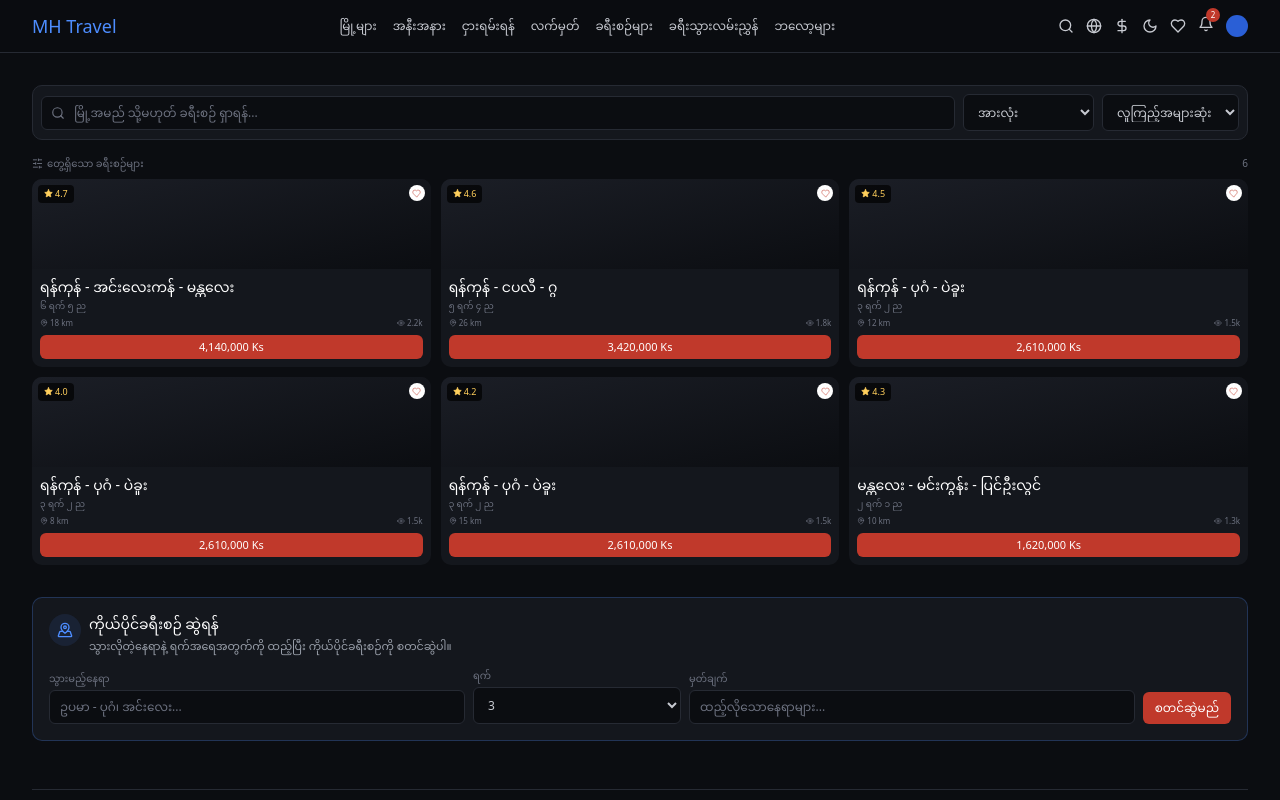
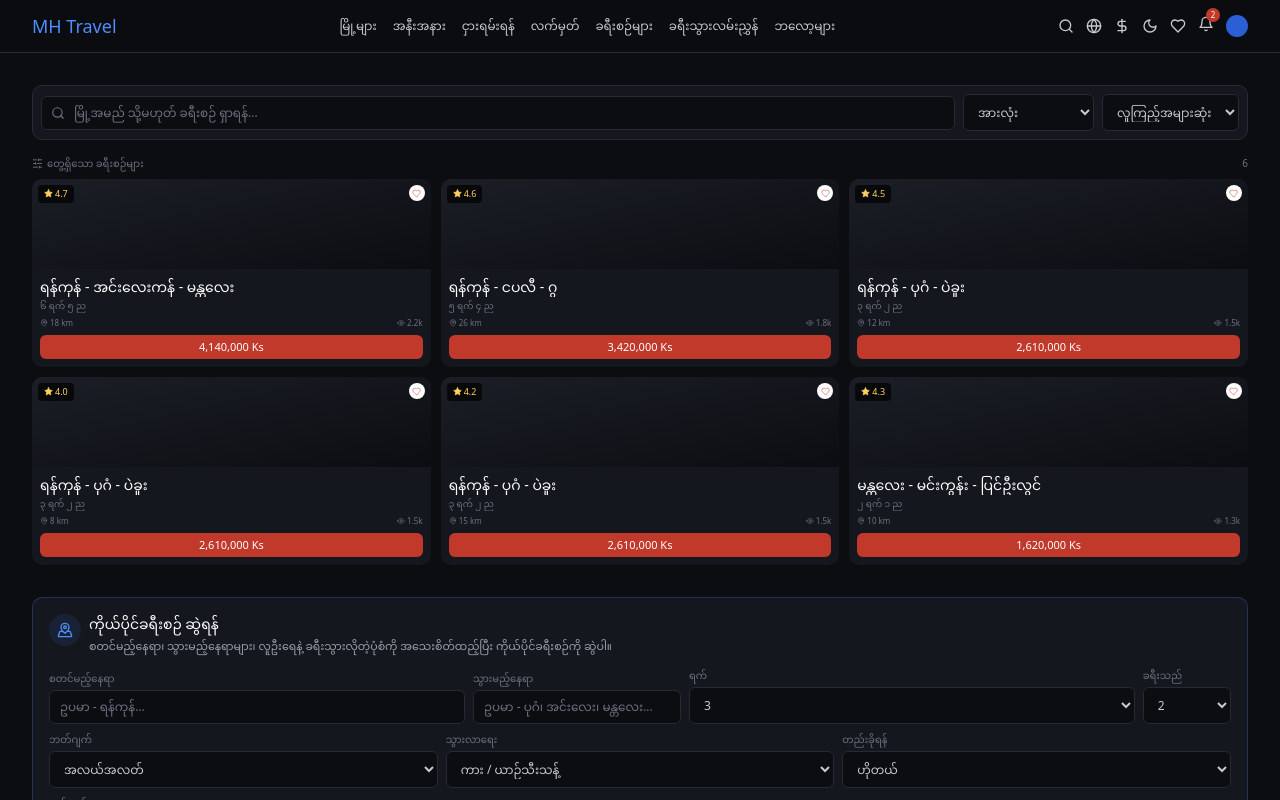
Before and after one commit to mhtravelmm/mhtravelmm, a React (Vite) app: page /travel-plans in a window 1280 px wide. Shown: the top 800 px of the page. Built offline with nearby package versions, Linux system fonts and the light colour scheme.

Commit message:
Expand custom Travel Plan details

```diff
--- a/src/features/travelPlans/TravelPlansPage.tsx
+++ b/src/features/travelPlans/TravelPlansPage.tsx
@@ -79,8 +79,13 @@ export function TravelPlansPage() {
   const [query, setQuery] = useState('');
   const [duration, setDuration] = useState<DurationFilter>('all');
   const [sortMode, setSortMode] = useState<SortMode>('popular');
+  const [customStart, setCustomStart] = useState('');
   const [customDestination, setCustomDestination] = useState('');
   const [customDays, setCustomDays] = useState('3');
+  const [customTravelers, setCustomTravelers] = useState('2');
+  const [customBudget, setCustomBudget] = useState('mid');
+  const [customTransport, setCustomTransport] = useState('car');
+  const [customStay, setCustomStay] = useState('hotel');
   const [customNotes, setCustomNotes] = useState('');
   const [customPlanSaved, setCustomPlanSaved] = useState(false);
 
@@ -187,9 +192,21 @@ export function TravelPlansPage() {
           className="grid gap-2 sm:grid-cols-[1.4fr_0.7fr_1.5fr_auto] sm:items-end"
           onSubmit={(event) => {
             event.preventDefault();
-            if (customDestination.trim()) setCustomPlanSaved(true);
+            if (customStart.trim() && customDestination.trim()) setCustomPlanSaved(true);
           }}
         >
+          <label className="block">
+            <span className="mb-1 block text-[10px] text-text-faint">{t('travel_plans_custom_start')}</span>
+            <input
+              value={customStart}
+              onChange={(event) => {
+                setCustomStart(event.target.value);
+                setCustomPlanSaved(false);
+              }}
+              placeholder={t('travel_plans_custom_start_placeholder')}
+              className="w-full rounded-md border border-border bg-bg px-2.5 py-2 text-xs text-text-primary outline-none placeholder:text-text-faint focus:border-brand-blue/60"
+            />
+          </label>
           <label className="block">
             <span className="mb-1 block text-[10px] text-text-faint">{t('travel_plans_custom_destination')}</span>
             <input
@@ -213,22 +230,57 @@ export function TravelPlansPage() {
             </select>
           </label>
           <label className="block">
+            <span className="mb-1 block text-[10px] text-text-faint">{t('travel_plans_custom_travelers')}</span>
+            <select value={customTravelers} onChange={(event) => setCustomTravelers(event.target.value)} className="w-full rounded-md border border-border bg-bg px-2.5 py-2 text-xs text-text-secondary outline-none focus:border-brand-blue/60">
+              {[1, 2, 3, 4, 5, 6, 7, 8].map((count) => <option key={count} value={count}>{count}</option>)}
+            </select>
+          </label>
+
+          <div className="grid gap-2 sm:col-span-4 sm:grid-cols-3">
+            <label className="block">
+              <span className="mb-1 block text-[10px] text-text-faint">{t('travel_plans_custom_budget')}</span>
+              <select value={customBudget} onChange={(event) => setCustomBudget(event.target.value)} className="w-full rounded-md border border-border bg-bg px-2.5 py-2 text-xs text-text-secondary outline-none focus:border-brand-blue/60">
+                <option value="low">{t('travel_plans_custom_budget_low')}</option>
+                <option value="mid">{t('travel_plans_custom_budget_mid')}</option>
+                <option value="high">{t('travel_plans_custom_budget_high')}</option>
+              </select>
+            </label>
+            <label className="block">
+              <span className="mb-1 block text-[10px] text-text-faint">{t('travel_plans_custom_transport')}</span>
+              <select value={customTransport} onChange={(event) => setCustomTransport(event.target.value)} className="w-full rounded-md border border-border bg-bg px-2.5 py-2 text-xs text-text-secondary outline-none focus:border-brand-blue/60">
+                <option value="car">{t('travel_plans_custom_transport_car')}</option>
+                <option value="bus">{t('travel_plans_custom_transport_bus')}</option>
+                <option value="mixed">{t('travel_plans_custom_transport_mixed')}</option>
+              </select>
+            </label>
+            <label className="block">
+              <span className="mb-1 block text-[10px] text-text-faint">{t('travel_plans_custom_stay')}</span>
+              <select value={customStay} onChange={(event) => setCustomStay(event.target.value)} className="w-full rounded-md border border-border bg-bg px-2.5 py-2 text-xs text-text-secondary outline-none focus:border-brand-blue/60">
+                <option value="hotel">{t('travel_plans_custom_stay_hotel')}</option>
+                <option value="guesthouse">{t('travel_plans_custom_stay_guesthouse')}</option>
+                <option value="flexible">{t('travel_plans_custom_stay_flexible')}</option>
+              </select>
+            </label>
+          </div>
+
+          <label className="block sm:col-span-3">
             <span className="mb-1 block text-[10px] text-text-faint">{t('travel_plans_custom_notes')}</span>
-            <input
+            <textarea
               value={customNotes}
               onChange={(event) => setCustomNotes(event.target.value)}
               placeholder={t('travel_plans_custom_notes_placeholder')}
-              className="w-full rounded-md border border-border bg-bg px-2.5 py-2 text-xs text-text-primary outline-none placeholder:text-text-faint focus:border-brand-blue/60"
+              rows={2}
+              className="w-full resize-y rounded-md border border-border bg-bg px-2.5 py-2 text-xs text-text-primary outline-none placeholder:text-text-faint focus:border-brand-blue/60"
             />
           </label>
-          <button type="submit" className="rounded-md bg-brand-red px-3 py-2 text-xs font-medium text-white transition hover:brightness-110">
+          <button type="submit" className="rounded-md bg-brand-red px-3 py-2 text-xs font-medium text-white transition hover:brightness-110 sm:self-end">
             {t('travel_plans_custom_button')}
           </button>
         </form>
 
         {customPlanSaved && (
           <p className="mt-3 rounded-md bg-brand-blue/10 px-2.5 py-2 text-[11px] text-brand-blue">
-            {t('travel_plans_custom_saved')} {customDestination} · {customDays} {t('travel_plans_custom_day_suffix')}
+            {t('travel_plans_custom_saved')} {customStart} → {customDestination} · {customDays} {t('travel_plans_custom_day_suffix')} · {customTravelers} {t('travel_plans_custom_travelers_suffix')} · {t(`travel_plans_custom_budget_${customBudget}` as 'travel_plans_custom_budget_low' | 'travel_plans_custom_budget_mid' | 'travel_plans_custom_budget_high')} · {t(`travel_plans_custom_transport_${customTransport}` as 'travel_plans_custom_transport_car' | 'travel_plans_custom_transport_bus' | 'travel_plans_custom_transport_mixed')} · {t(`travel_plans_custom_stay_${customStay}` as 'travel_plans_custom_stay_hotel' | 'travel_plans_custom_stay_guesthouse' | 'travel_plans_custom_stay_flexible')}
             {customNotes.trim() ? ` · ${customNotes.trim()}` : ''}
           </p>
         )}
--- a/src/lib/i18n.tsx
+++ b/src/lib/i18n.tsx
@@ -128,12 +128,28 @@ const translations = {
   travel_plans_results: { mm: 'တွေ့ရှိသော ခရီးစဉ်များ', en: 'Available plans' },
   travel_plans_no_results: { mm: 'ကိုက်ညီတဲ့ ခရီးစဉ် မတွေ့ပါ။', en: 'No travel plans match your search.' },
   travel_plans_custom_title: { mm: 'ကိုယ်ပိုင်ခရီးစဉ် ဆွဲရန်', en: 'Create your own plan' },
-  travel_plans_custom_intro: { mm: 'သွားလိုတဲ့နေရာနဲ့ ရက်အရေအတွက်ကို ထည့်ပြီး ကိုယ်ပိုင်ခရီးစဉ်ကို စတင်ဆွဲပါ။', en: 'Start a custom itinerary with your destination and number of days.' },
+  travel_plans_custom_intro: { mm: 'စတင်မည့်နေရာ၊ သွားမည့်နေရာများ၊ လူဦးရေနဲ့ ခရီးသွားလိုတဲ့ပုံစံကို အသေးစိတ်ထည့်ပြီး ကိုယ်ပိုင်ခရီးစဉ်ကို ဆွဲပါ။', en: 'Build a detailed itinerary with your start point, destinations, travelers, and travel preferences.' },
+  travel_plans_custom_start: { mm: 'စတင်မည့်နေရာ', en: 'Starting point' },
+  travel_plans_custom_start_placeholder: { mm: 'ဥပမာ - ရန်ကုန်...', en: 'e.g. Yangon...' },
   travel_plans_custom_destination: { mm: 'သွားမည့်နေရာ', en: 'Destination' },
-  travel_plans_custom_destination_placeholder: { mm: 'ဥပမာ - ပုဂံ၊ အင်းလေး...', en: 'e.g. Bagan, Inle Lake...' },
+  travel_plans_custom_destination_placeholder: { mm: 'ဥပမာ - ပုဂံ၊ အင်းလေး၊ မန္တလေး...', en: 'e.g. Bagan, Inle Lake, Mandalay...' },
   travel_plans_custom_days: { mm: 'ရက်', en: 'Days' },
+  travel_plans_custom_travelers: { mm: 'ခရီးသည်', en: 'Travelers' },
+  travel_plans_custom_travelers_suffix: { mm: 'ယောက်', en: 'travelers' },
+  travel_plans_custom_budget: { mm: 'ဘတ်ဂျက်', en: 'Budget' },
+  travel_plans_custom_budget_low: { mm: 'သက်သာသော', en: 'Budget-friendly' },
+  travel_plans_custom_budget_mid: { mm: 'အလယ်အလတ်', en: 'Mid-range' },
+  travel_plans_custom_budget_high: { mm: 'အဆင့်မြင့်', en: 'Premium' },
+  travel_plans_custom_transport: { mm: 'သွားလာရေး', en: 'Transport' },
+  travel_plans_custom_transport_car: { mm: 'ကား / ယာဉ်သီးသန့်', en: 'Private car' },
+  travel_plans_custom_transport_bus: { mm: 'ဘတ်စ် / အများသုံး', en: 'Bus / public' },
+  travel_plans_custom_transport_mixed: { mm: 'ရောနှောအသုံးပြုမည်', en: 'Mixed transport' },
+  travel_plans_custom_stay: { mm: 'တည်းခိုရန်', en: 'Stay' },
+  travel_plans_custom_stay_hotel: { mm: 'ဟိုတယ်', en: 'Hotel' },
+  travel_plans_custom_stay_guesthouse: { mm: 'Guesthouse', en: 'Guesthouse' },
+  travel_plans_custom_stay_flexible: { mm: 'အကြံပြုချက်အတိုင်း', en: 'Recommend for me' },
   travel_plans_custom_notes: { mm: 'မှတ်ချက်', en: 'Notes' },
-  travel_plans_custom_notes_placeholder: { mm: 'ထည့်လိုသောနေရာများ...', en: 'Places you want to include...' },
+  travel_plans_custom_notes_placeholder: { mm: 'ထည့်လိုသောနေရာများ၊ အစားအသောက်၊ လှုပ်ရှားမှုများ...', en: 'Places, food, activities, or special requests...' },
   travel_plans_custom_button: { mm: 'စတင်ဆွဲမည်', en: 'Start planning' },
   travel_plans_custom_saved: { mm: 'သင့်စိတ်ကြိုက်ခရီးစဉ်:', en: 'Your custom plan:' },
   travel_plans_custom_day_suffix: { mm: 'ရက်', en: 'days' },
```
Also changed, not shown: 1 other file (tests, documents, lock files or other folders).
